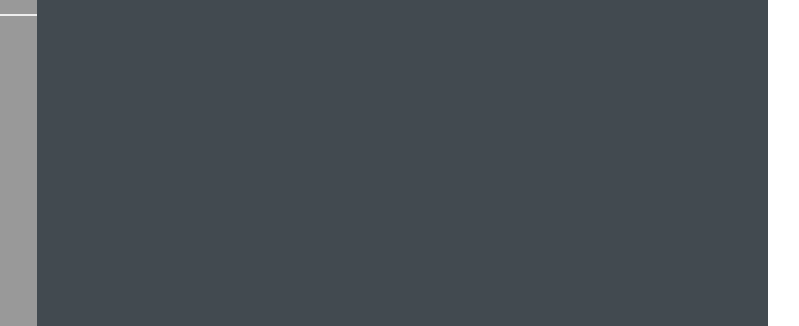
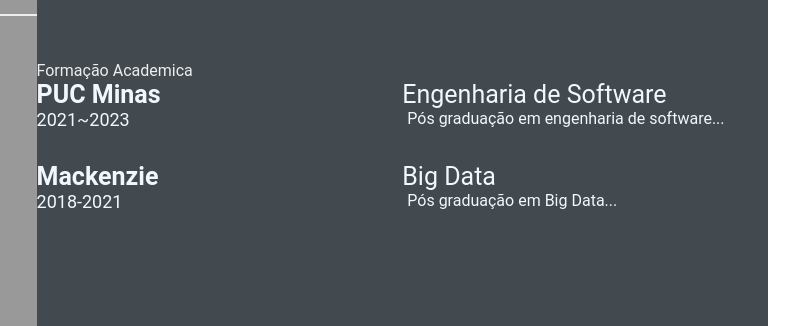
Before and after one commit to AllanJrCorrea/allan.github.io, a plain HTML site: page index.html in a window 1280 px wide. Shown: the part 378-704 px from the top of the page, 384-1183 px from the left. Drawn offline with Linux system fonts and the light colour scheme.

Commit message:
day-04 (#4)

```diff
--- a/index.html
+++ b/index.html
@@ -1,5 +1,6 @@
 <!DOCTYPE html>
 <html lang="en">
+
 <head>
     <meta charset="UTF-8">
     <meta http-equiv="X-UA-Compatible" content="IE=edge">
@@ -9,6 +10,7 @@
     <link rel="stylesheet" href="style.css">
 
 </head>
+
 <body>
     <main class="resume-contents">
         <section class="left-section">
@@ -30,8 +32,12 @@
                 <div class="skills">
                     <p class="left-title">Skills</p>
                     <ul>
-                        <li><p>HTML, CSS, Git & GitHub</p></li>
-                        <li><p>Linux</p></li>
+                        <li>
+                            <p>HTML, CSS, Git & GitHub</p>
+                        </li>
+                        <li>
+                            <p>Linux</p>
+                        </li>
                     </ul>
                 </div>
             </section>
@@ -75,8 +81,37 @@
                 </div>
 
             </section>
+            <section class="education gap">
+                <div class="right-title">Formação Academica</div>
+                <div class="education-contents">
+                    <div class="education-left">
+                        <p class="education-school-name">PUC Minas</p>
+                        <p class="educationp-time-period">2021~2023</p>
+                    </div>
+                    <div class="education-right">
+                        <p class="education-subject">Engenharia de Software</p>
+                        <p class="education-desc">
+                            Pós graduação em engenharia de software...
+                        </p>
+                    </div>
+                </div>
+                <div class="education-contents">
+                    <div class="education-left">
+                        <p class="education-school-name">Mackenzie</p>
+                        <p class="educationp-time-period">2018-2021</p>
+                    </div>
+                    <div class="education-right">
+                        <p class="education-subject">Big Data</p>
+                        <p class="education-desc">
+                            Pós graduação em Big Data...
+                        </p>
+                    </div>
+                </div>
+            </section>
+
         </section>
 
     </main>
 </body>
+
 </html>
```
Lines whose indentation alone changed are shown as unchanged.
